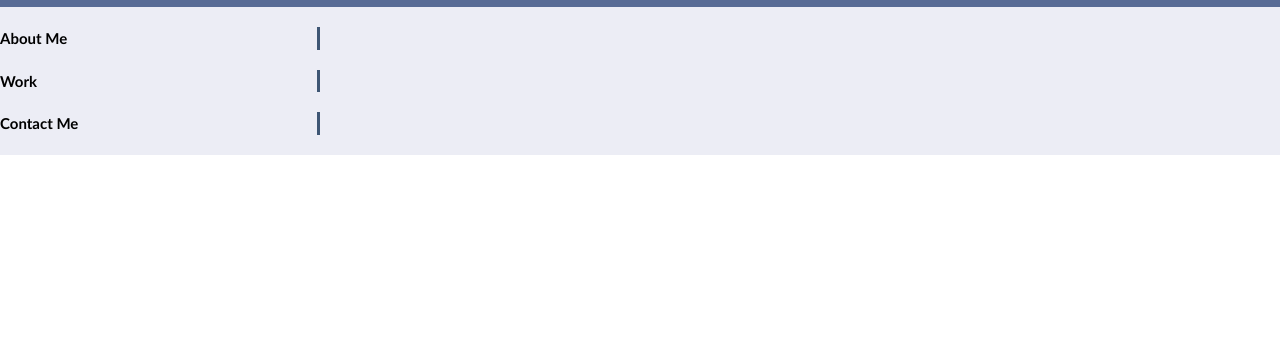
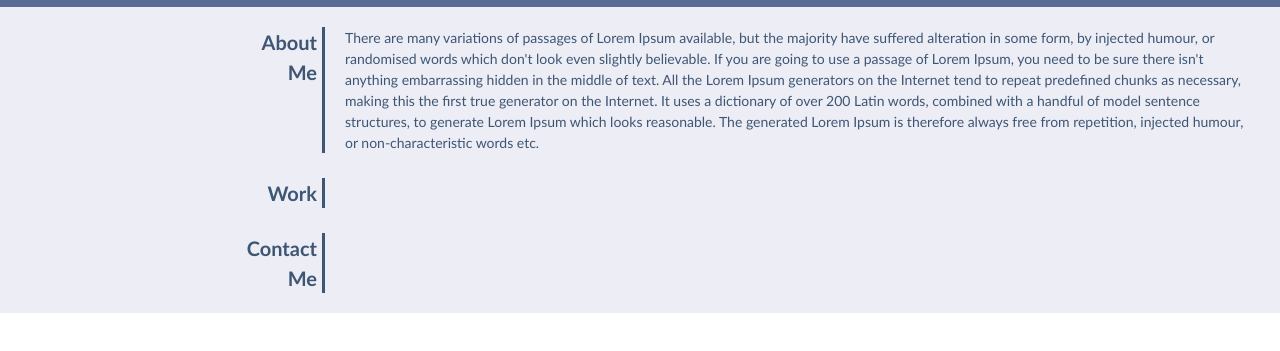
Before and after one commit to Mingzhao91/portfolio, a plain HTML site: page index.html in a window 1280 px wide. Shown: the part 213-564 px from the top of the page. Drawn offline with Linux system fonts and the light colour scheme; grey boxes are pictures that could not be loaded.

Commit message:
style about me section

```diff
--- a/assets/css/style.css
+++ b/assets/css/style.css
@@ -137,11 +137,11 @@ p {
 /* set background color and place items vertically in page wrapper */
 .page-wrapper {
   background-color: var(--background-color);
-  padding: 2rem 0;
+  padding: 2rem 1rem;
 
   display: flex;
   flex-direction: column;
-  gap: 2rem;
+  gap: 2.5rem;
 }
 
 /* each page section is a flexbox that wraps content if overflows  */
@@ -154,11 +154,20 @@ p {
 .page-section__header {
   flex: 0 0 25%;
   border-right: 0.3rem solid var(--tertiary-color);
+  color: var(--tertiary-color);
+  text-align: right;
+  padding-right: 0.5rem;
+  word-break: break-word;
+  word-spacing: 100rem;
+  font-size: 3rem;
 }
 
 /* page section content fixes to 75% */
 .page-section__content {
   flex: 0 0 75%;
+  padding: 0 2rem;
+  color: var(--tertiary-color);
+  font-size: 1.4rem;
 }
 /* main container ends here */
 
@@ -209,10 +218,6 @@ p {
     font-size: 1.3rem;
   }
 
-  .subtitle__header {
-    font-size: 1.3rem;
-  }
-
   .subtitle__header--strong {
     font-size: 1.7rem;
   }
@@ -221,8 +226,14 @@ p {
 
   /* page wrapper starts here */
   .page-section__header {
-    /*flex: 0 0 100%;*/
+    flex: 0 1 30%;
+    text-align: left;
     border-right: none;
+    word-spacing: 0;
+    background-color: var(--primary-color);
+    padding-left: 0.8rem;
+    border-radius: 0.2rem;
+    font-size: 1.5rem;
   }
 
   .page-section__content {
@@ -270,8 +281,11 @@ p {
   .subtitle__header--strong {
     font-size: 1.9rem;
   }
+  /* subtitle ends here */
 
-  /* subtitle ends here */
+  .page-section__header {
+    font-size: 1.5rem;
+  }
 }
 
 /* media query for portrait device */
@@ -317,6 +331,7 @@ p {
   /* page wrapper starts here */
   .page-section__header {
     flex: 0 0 20%;
+    font-size: 2rem;
   }
 
   .page-section__content {
--- a/index.html
+++ b/index.html
@@ -52,7 +52,15 @@
     <section class="page-section"
              id="about">
       <h2 class="page-section__header">About Me</h2>
-      <section class="page-section__content"></section>
+      <section class="page-section__content">
+        <p>There are many variations of passages of Lorem Ipsum available, but the majority have suffered alteration in
+          some form, by injected humour, or randomised words which don't look even slightly believable. If you are going
+          to use a passage of Lorem Ipsum, you need to be sure there isn't anything embarrassing hidden in the middle of
+          text. All the Lorem Ipsum generators on the Internet tend to repeat predefined chunks as necessary, making
+          this the first true generator on the Internet. It uses a dictionary of over 200 Latin words, combined with a
+          handful of model sentence structures, to generate Lorem Ipsum which looks reasonable. The generated Lorem
+          Ipsum is therefore always free from repetition, injected humour, or non-characteristic words etc.</p>
+      </section>
     </section>
 
     <!-- portfolio container -->
```
